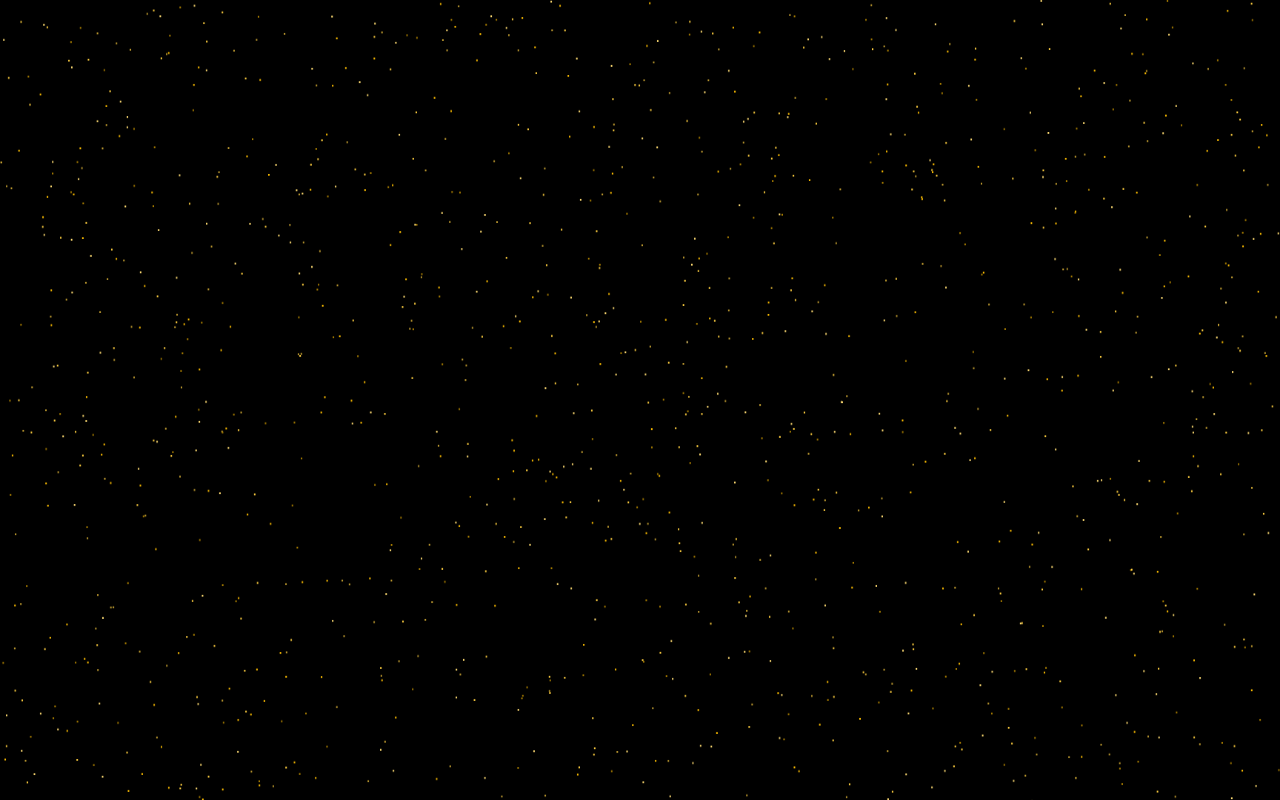
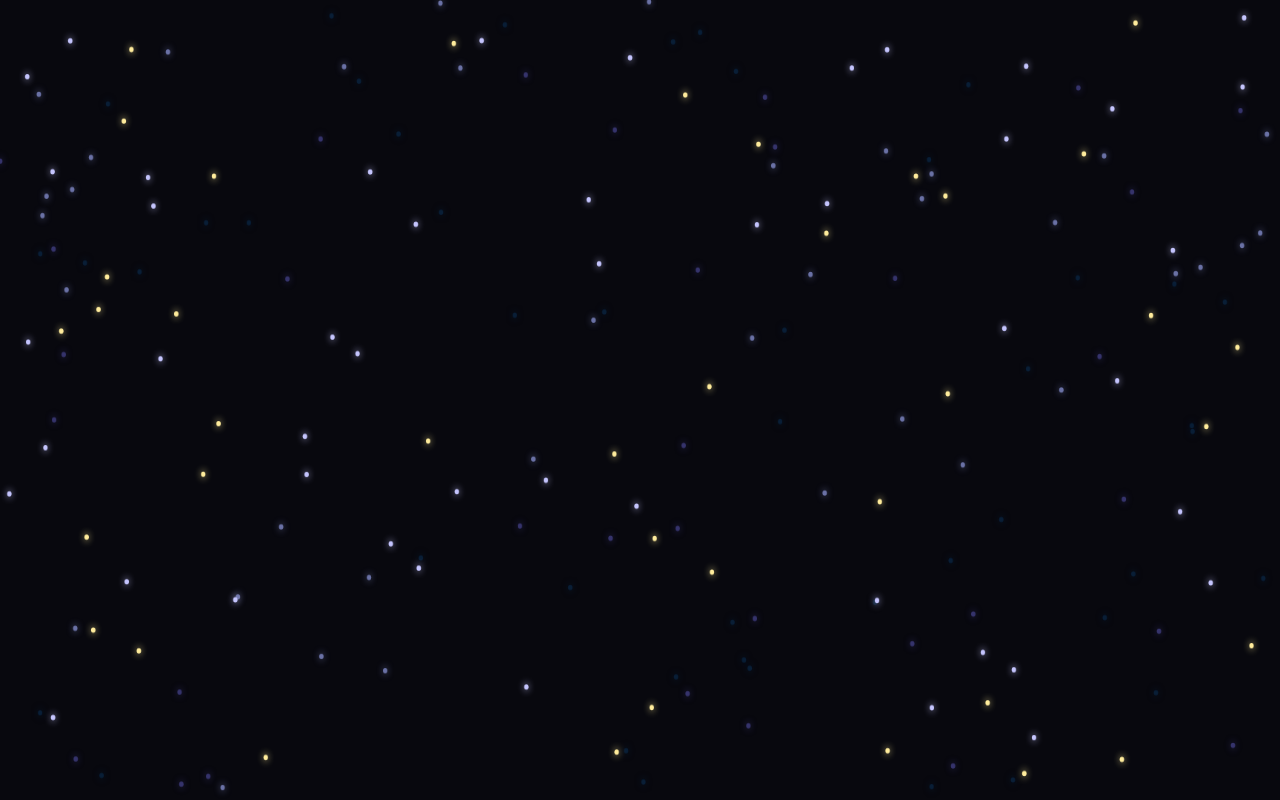
Before and after one commit to efflepw/particles, a website: page index.html in a window 1280 px wide. Drawn offline with Linux system fonts and the light colour scheme; animation ran at ten frames a second.

Commit message:
feat: replace rects with an arcs

```diff
--- a/index.js
+++ b/index.js
@@ -4,6 +4,7 @@ const THEMES = {
   PALETTE_3: ["#fff"],
   PALETTE_4: ["#FEFFD2", "#FFEEA9", "#FFBF78", "#FF7D29"],
   PALETTE_5: ["#a67c00", "#bf9b30", "#ffbf00", "#ffcf40", "#ffdc73"],
+  PALETTE_6: ["#c4c4fd", "#ffec9c", "#6a71a5", "#35336b", "#091e36"],
 };
 
 const MOUSE_MODES = {
@@ -13,7 +14,7 @@ const MOUSE_MODES = {
 };
 
 const CONFIG = {
-  PARTICLES_AMOUNT: 1250,
+  PARTICLES_AMOUNT: 200,
   SPEED: 0.2,
   SPEED_DELTA: 0.1,
   ANGLE_DELTA: 0.05,
@@ -24,16 +25,17 @@ const CONFIG = {
   CANVAS_WIDTH: 1728,
   CANVAS_HEIGHT: 897,
   DOT_SIZE: 2,
+  ARC_SIZE: 3,
   INTERACTION_DISTANCE: 100,
-  PALETTE: THEMES.PALETTE_5,
+  PALETTE: THEMES.PALETTE_6,
   MOUSE_MODE: MOUSE_MODES.OFF,
   ENABLE_WAVES: true,
 };
 
 const WAVES_CONFIG = {
-  COUNT: 25,
+  COUNT: 10,
   BASE_SPEED: 0.5,
-  SIZE: 75,
+  SIZE: 50,
   SPEED_DELTA: 0.4,
   ANGLE_DELTA: 0.1,
 };
@@ -212,16 +214,32 @@ const wrapAroundCanvas = (particle) => {
 const calculateDistance = (p1, p2) =>
   Math.sqrt(Math.pow(p2.x - p1.x, 2) + Math.pow(p2.y - p1.y, 2));
 
+const renderParticlesRect = (ctx, particles) => {
+  particles.forEach((particle) => {
+    ctx.fillStyle = particle.color;
+    ctx.fillRect(particle.x, particle.y, CONFIG.DOT_SIZE, CONFIG.DOT_SIZE);
+  });
+};
+
+const renderParticlesArc = (ctx, particles) => {
+  particles.forEach((particle) => {
+    ctx.beginPath();
+    ctx.fillStyle = particle.color;
+    ctx.arc(particle.x, particle.y, CONFIG.ARC_SIZE, 0, Math.PI * 2);
+    ctx.shadowBlur = 10;
+    ctx.shadowColor = particle.color;
+    ctx.fill();
+  });
+};
+
 const animate = (ctx, particles, waves, mouse) => {
   ctx.clearRect(0, 0, CONFIG.CANVAS_WIDTH, CONFIG.CANVAS_HEIGHT);
 
   updateWavesPosition(waves);
   updateParticlesPosition(particles, waves, mouse);
 
-  particles.forEach((particle) => {
-    ctx.fillStyle = particle.color;
-    ctx.fillRect(particle.x, particle.y, CONFIG.DOT_SIZE, CONFIG.DOT_SIZE);
-  });
+  // renderParticlesRect(ctx, particles);
+  renderParticlesArc(ctx, particles);
 
   requestAnimationFrame(() => animate(ctx, particles, waves, mouse));
 };
--- a/style.css
+++ b/style.css
@@ -9,7 +9,7 @@ main {
   justify-content: center;
   align-items: center;
 
-  background-color: black;
+  background-color: #08080e;
 }
 
 #canvas {
```
